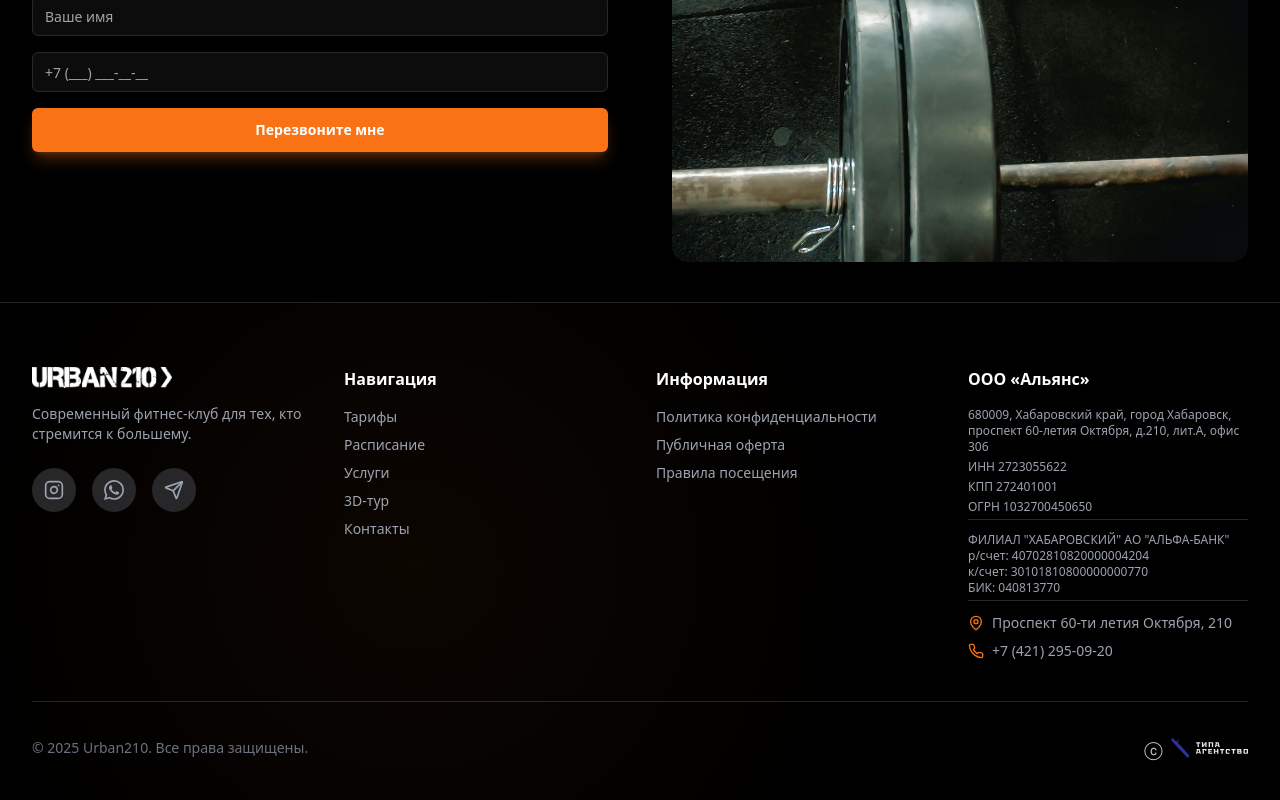
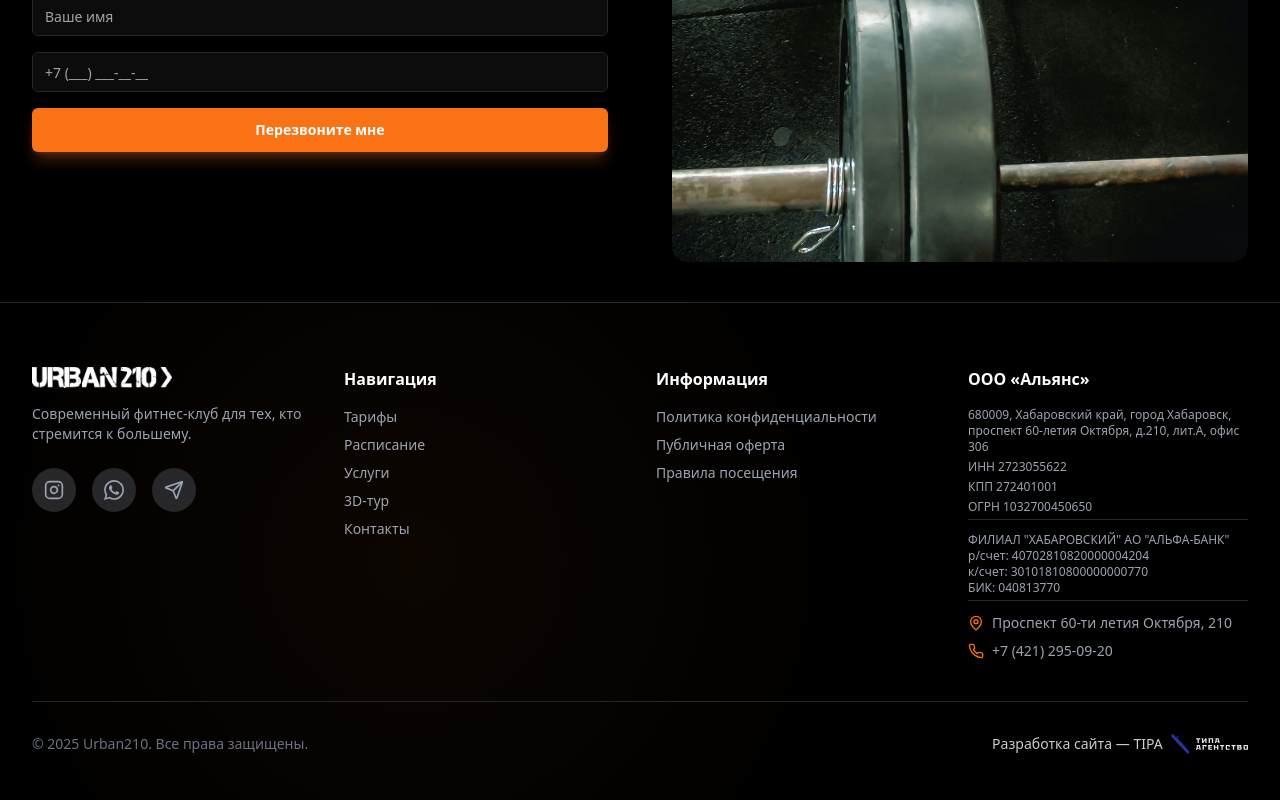
Before and after one commit to Tipo-Agency/Urban210.ru, a Next.js app: page / in a window 1280 px wide. Shown: the part 3707-4507 px from the top of the page. Built offline with nearby package versions, Linux system fonts and the light colour scheme.

Commit message:
Ссылка «Разработка сайта — TIPA» в подвале
Co-Authored-By: Claude Opus 5.5 (1M context) <noreply@anthropic.com>
Claude-Session: https://claude.ai/code/session_01H4kcgcqYvacnwNm3hE5UVm

```diff
--- a/components/footer.tsx
+++ b/components/footer.tsx
@@ -192,13 +192,13 @@ export default function Footer() {
           <div className="flex flex-col sm:flex-row items-center justify-between gap-4">
             <p className="text-center sm:text-left">&copy; {new Date().getFullYear()} Urban210. Все права защищены.</p>
             <a
-              href="https://tipa.uz"
+              href="https://tipa.uz/ru/services/web"
               target="_blank"
-              rel="noopener noreferrer"
+              rel="noopener"
               className="flex items-center space-x-2 group"
             >
-              <span className="text-white/80 group-hover:text-white text-lg sm:text-lg">ⓒ</span>
-              <img src="/icons/tipa_agency.svg" alt="Типа агенство" className="h-5 w-auto opacity-90 group-hover:opacity-100 transition-opacity" />
+              <span className="text-white/80 group-hover:text-white text-sm">Разработка сайта — TIPA</span>
+              <img src="/icons/tipa_agency.svg" alt="" className="h-5 w-auto opacity-90 group-hover:opacity-100 transition-opacity" />
             </a>
           </div>
         </motion.div>
```
